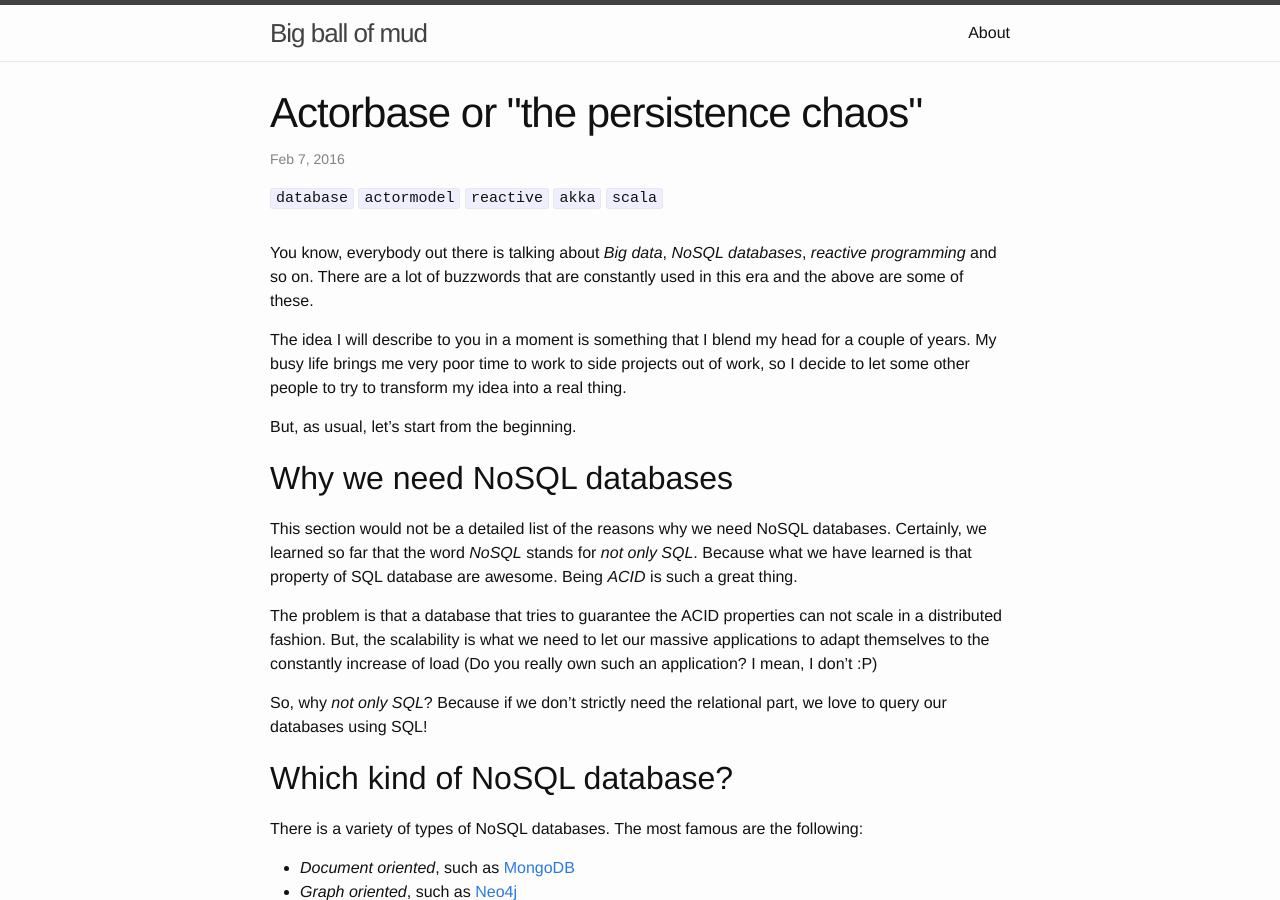
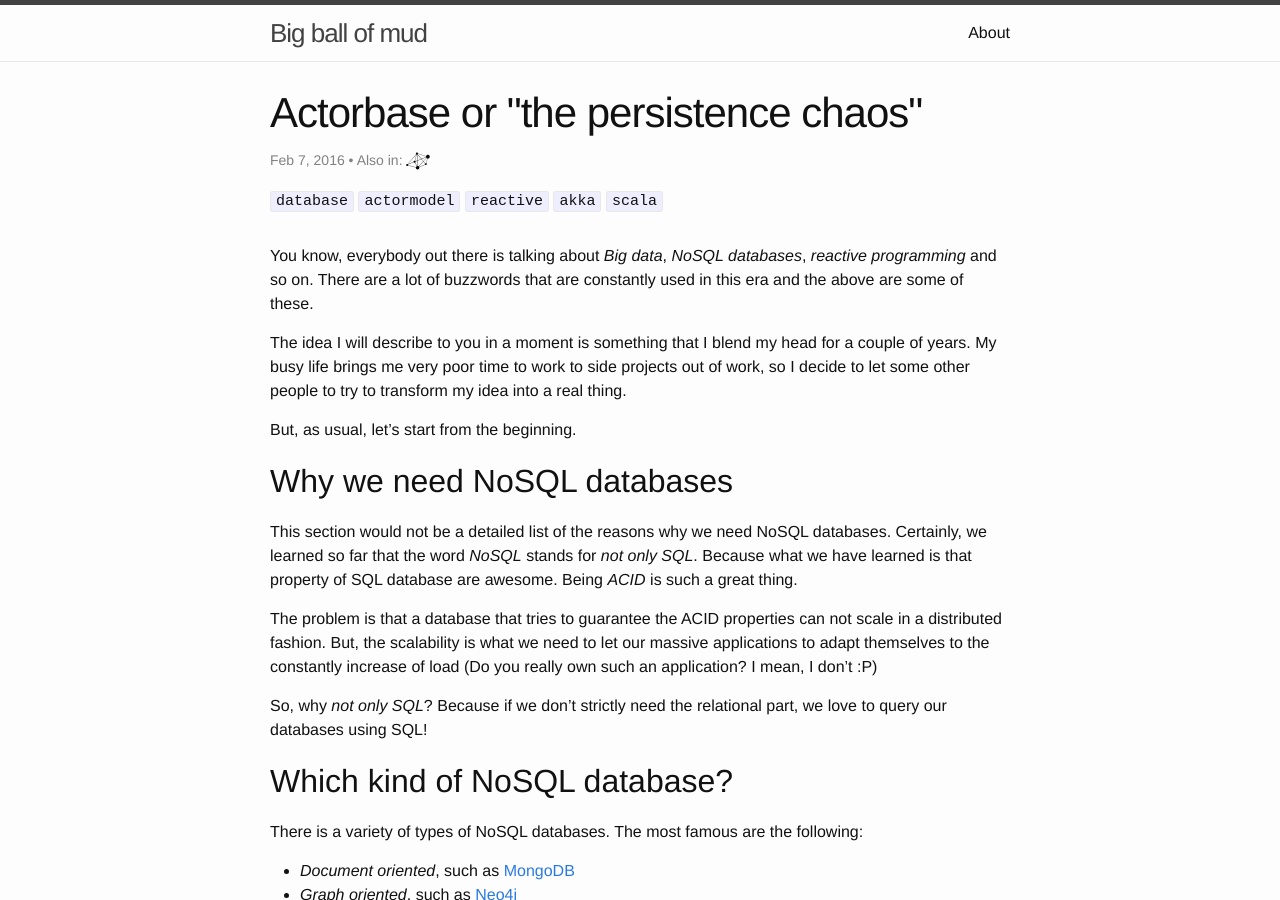
Before and after one commit to rcardin/rcardin.github.io, a Jekyll site: the page built from _posts/2016-02-07-actorbase-or-the-persistence-chaos.markdown, in a window 1280 px wide and 900 px high. Built offline with Jekyll 4.4.1, drawn with Linux system fonts in a browser that asks for light colours; comment, search, counter and statistics services are not loaded; part of the change alters nothing that is shown.

```diff
--- a/_posts/2016-02-07-actorbase-or-the-persistence-chaos.markdown
+++ b/_posts/2016-02-07-actorbase-or-the-persistence-chaos.markdown
@@ -17,6 +17,7 @@ summary: "You know, everybody out there is talking about Big data, NoSQL databas
 social-share: true
 social-title: "Actorbase or the persistence chaos"
 social-tags: "database, actormodel, reactive, akka, scala"
+dzone-link: "https://dzone.com/articles/actorbase-or-quotthe-persistence-chaosquot"
 ---
 You know, everybody out there is talking about *Big data*, *NoSQL databases*, *reactive programming* and so on. There
 are a lot of buzzwords that are constantly used in this era and the above are some of these.
```
